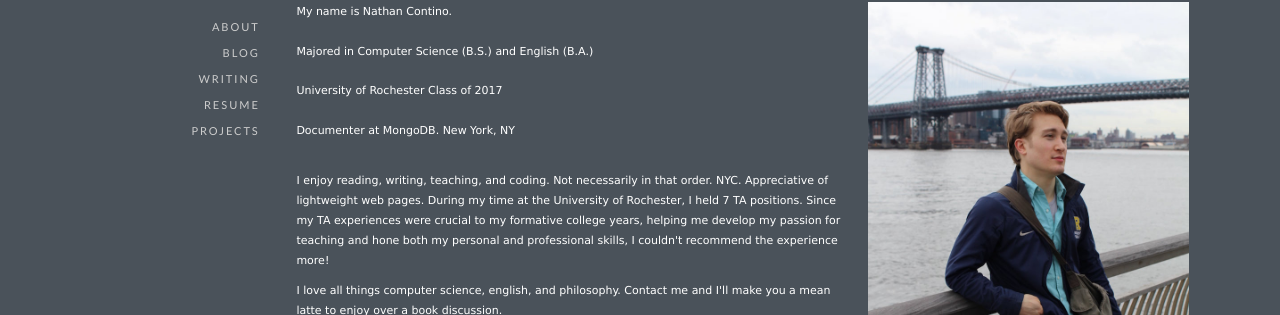
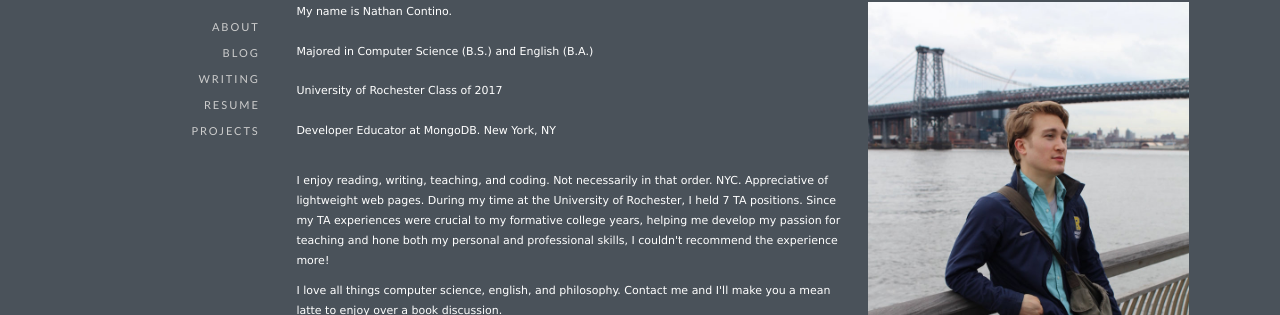
Before and after one commit to nathan-contino/nathan-contino.github.io, a Jekyll site: the page built from index.html, in a window 1280 px wide. Shown: the part 184-499 px from the top of the page. Built offline with Jekyll 4.4.1, drawn with Linux system fonts in a browser that asks for light colours.

Commit message:
Update index.html
Former-commit-id: 245af8d4454ad5ee7a9b01aaa91cc40a136d2010 [formerly 245af8d4454ad5ee7a9b01aaa91cc40a136d2010 [formerly 9b75928c9d1e2b4ea9e1d87218322cef92b65919 [formerly 29f433097fc9ac1486d958f62907fe3a03c15dfb] [formerly 904a49ce598e6bbeb73ae0010b806eaa2c2ef255 [formerly f04ceeeddbb2c258c4f51a112caf1c6e791d3752]]]]
Former-commit-id: e52e90db914371c900a0151b613058e802b643c3
Former-commit-id: 0e8f22394f604a73729801e77a7247da60c775f0
Former-commit-id: cc0cfd3410a8f0aeffd1b2f00ac05118ffa524a8 [formerly f973e59a6fec580baf6430289cdeb7bf216d3a93]
Former-commit-id: f34af1d31923de594837f8a1f2ea756041a7c8f9

```diff
--- a/index.html
+++ b/index.html
@@ -16,7 +16,7 @@ title: About Me
 
   University of Rochester Class of 2017<br><br>
 
-  Documenter at MongoDB. New York, NY<br><br>
+  Developer Educator at MongoDB. New York, NY<br><br>
 
 
   </P>
```
